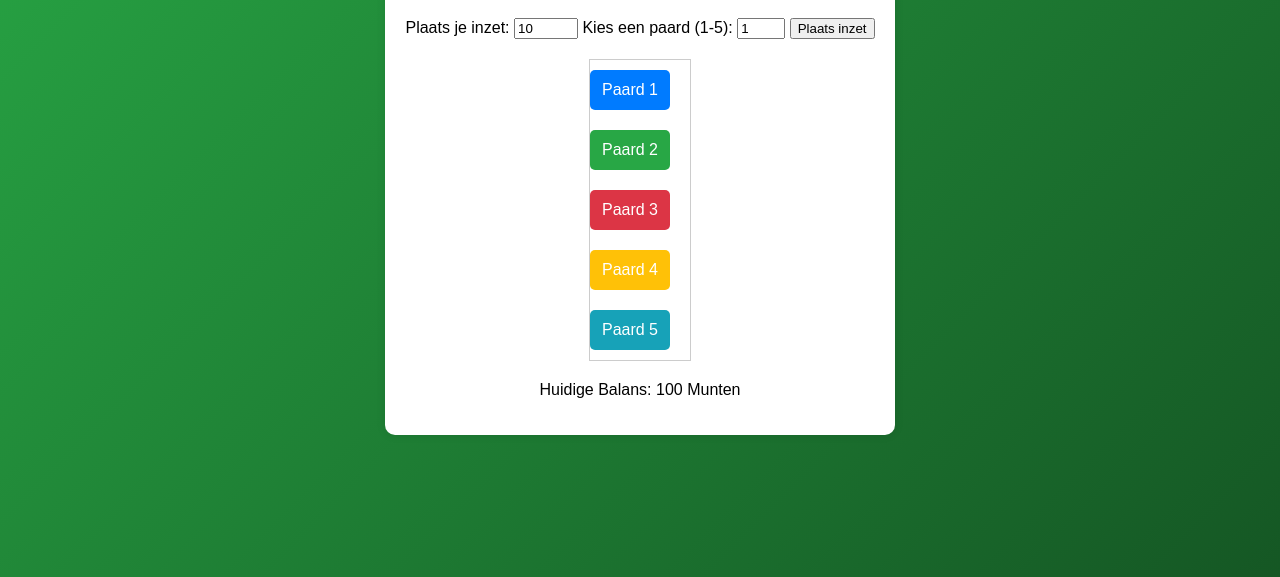
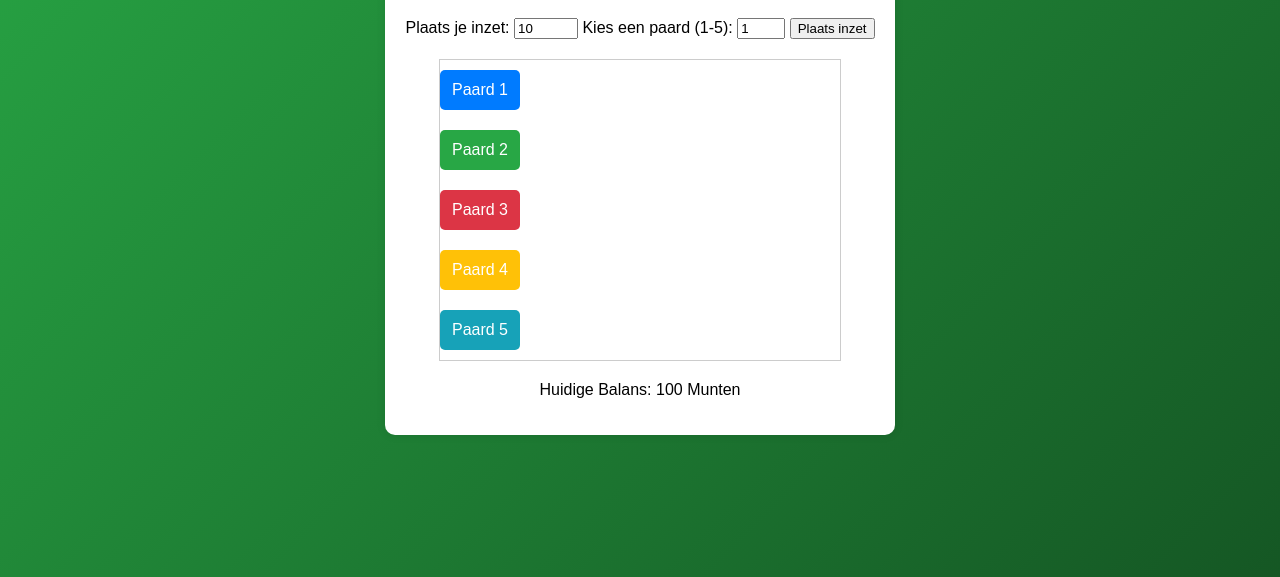
Before and after one commit to FlappieGamesYT1/BlackJack, a plain HTML site: page horce_racing/index.html in a window 1280 px wide. Shown: the part 223-800 px from the top of the page. Drawn offline with Linux system fonts and the light colour scheme.

Commit message:
Update styles.css

```diff
--- a/horce_racing/styles.css
+++ b/horce_racing/styles.css
@@ -19,7 +19,7 @@ body {
 
 .race-track {
     position: relative;
-    width: 100px; /* Breedte van de racebaan */
+    width: 400px; /* Breedte van de racebaan */
     height: 300px; /* Hoogte van de racebaan */
     border: 1px solid #ccc;
     margin: 20px auto; /* Centreer de racebaan */
```
